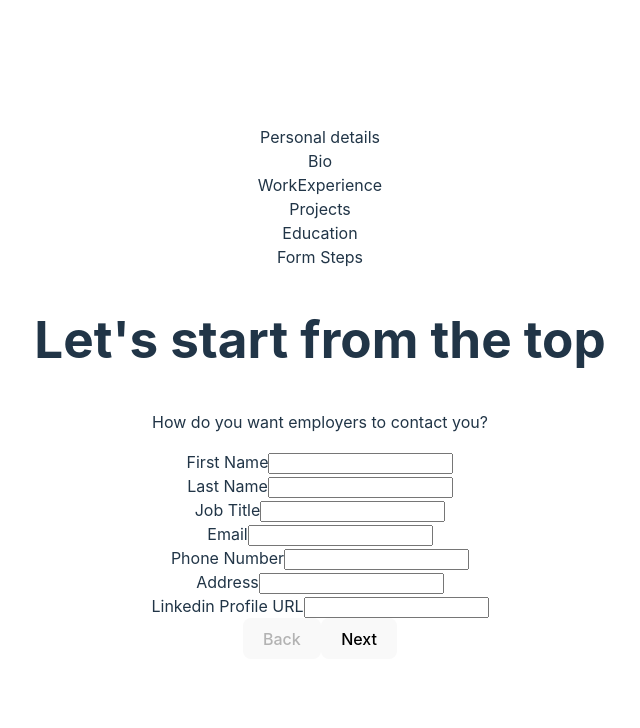
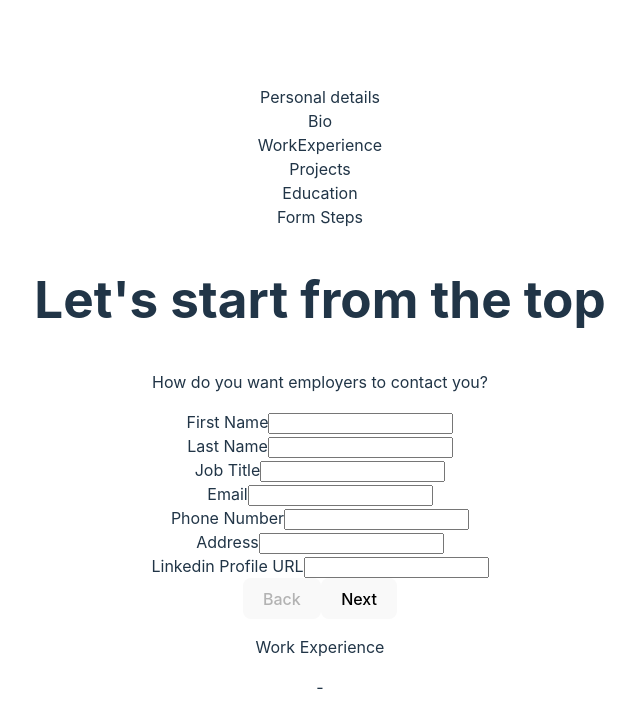
Before and after one commit to simoneschiavo/cv-application, a React (Vite) app: page / in a window 1280 px wide. Shown: the top 728 px of the page, without its empty margins (320-960 px from the left). Built offline with nearby package versions, Linux system fonts and the light colour scheme.

Commit message:
feat(Resume): add full work experience section

```diff
--- a/src/components/Resume.jsx
+++ b/src/components/Resume.jsx
@@ -27,9 +27,18 @@ export default function Resume({ formData }) {
         <p className="bio">{formData.bio}</p>
           </section>
           <section className="work-experience">
+              <p className="section-title">Work Experience</p>
               {formData.workExperiences.map((workExperience) => (
                   <div key={workExperience.id}>
-                      <p className="company-name">{workExperience.companyName}</p>
+                      <div className="section-row">
+                          <p className="job-title">{workExperience.jobTitle}</p>
+                          <p className="experience-time">{workExperience.startDate} - {workExperience.endDate}</p>
+                      </div>
+                      <div className="company-and-location">
+                          <p className="company-name">{workExperience.companyName}</p>
+                          <p className="work-location">{ workExperience.workLocation === '' ? workExperience.workLocation : "| " + workExperience.workLocation}</p>
+                      </div>
+                      <p className="description">{workExperience.description}</p>
                   </div>
               ))}
           </section>
```
